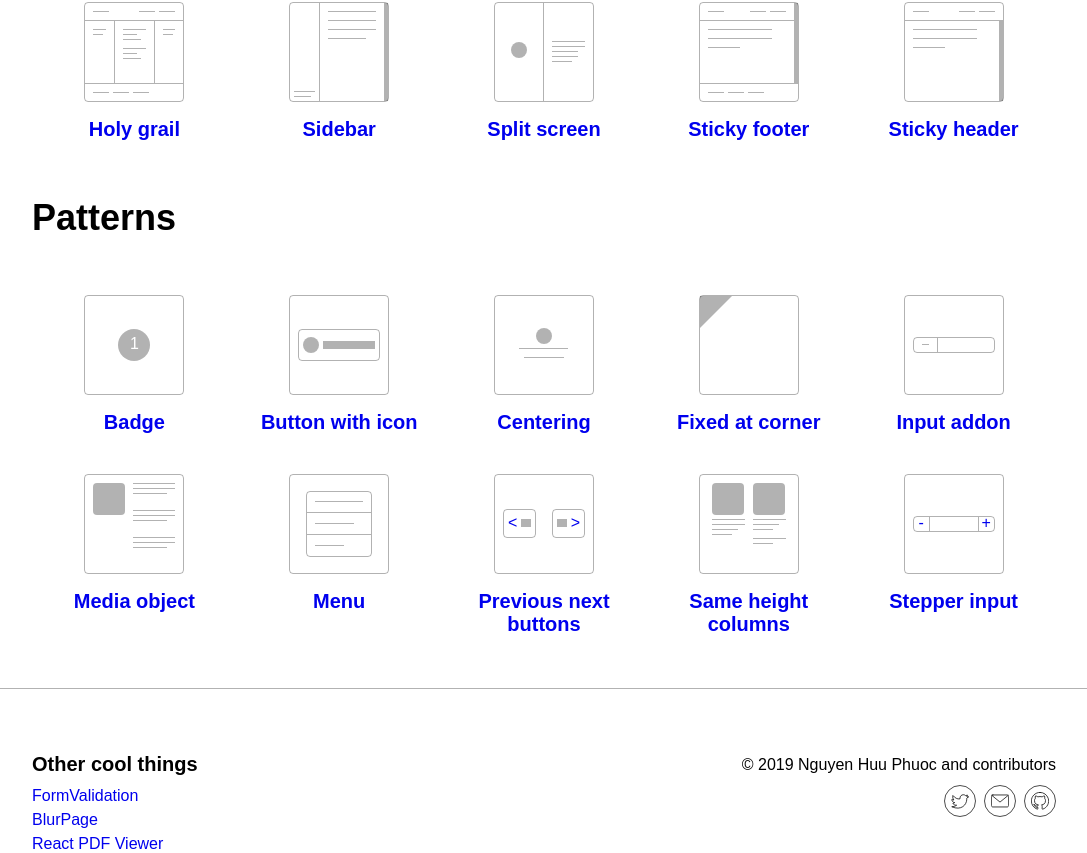
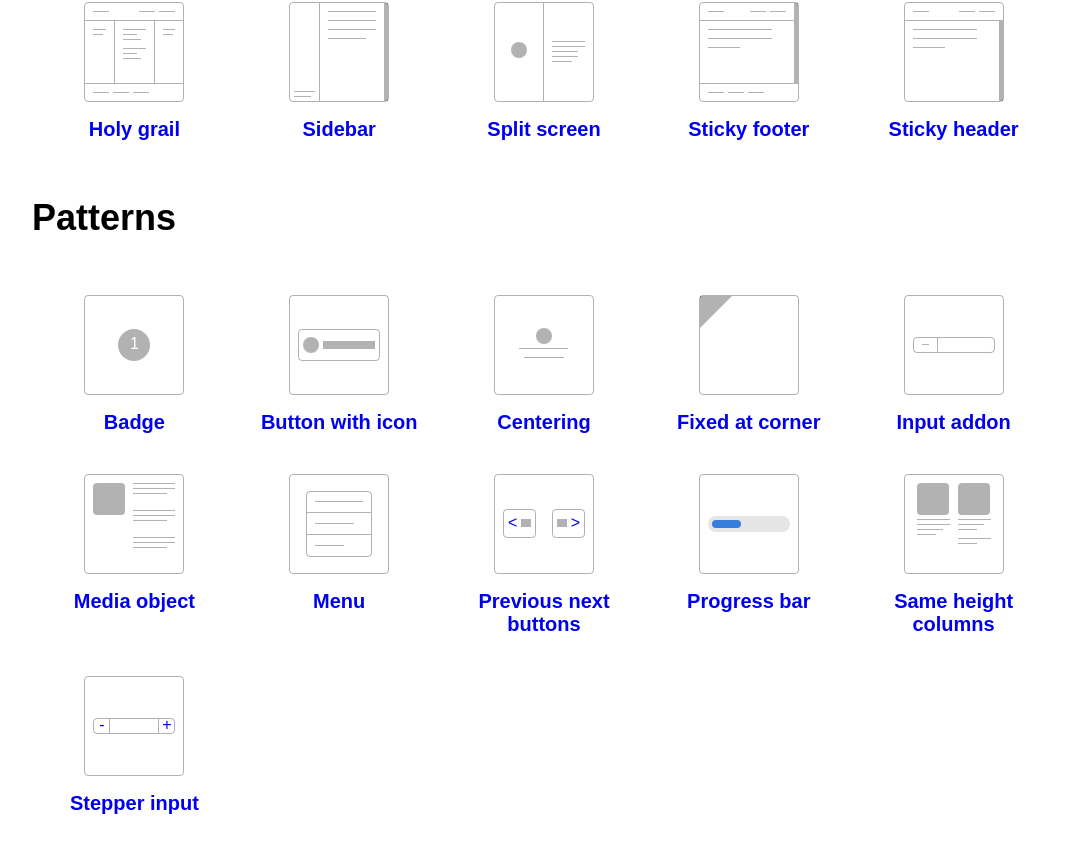
Before and after one commit to phuocng/csslayout, a React (Vite) app: page / in a window 1280 px wide. Shown: the part 363-1216 px from the top of the page, without its empty margins (96-1183 px from the left). Built offline with nearby package versions, Linux system fonts and the light colour scheme; a small style sheet from the web is missing.

Commit message:
Add progress bar

```diff
--- a/client/App.jsx
+++ b/client/App.jsx
@@ -11,6 +11,7 @@ import InputAddon from './layouts/input-add-on/Details';
 import MediaObject from './layouts/media-object/Details';
 import Menu from './layouts/menu/Details';
 import PreviousNextButtons from './layouts/previous-next-buttons/Details';
+import ProgressBar from './layouts/progress-bar/Details';
 import SameHeightColumns from './layouts/same-height-columns/Details';
 import Sidebar from './layouts/sidebar/Details';
 import SplitScreen from './layouts/split-screen/Details';
@@ -32,6 +33,7 @@ const App = () => {
                 <Route exact={true} path='/media-object'><MediaObject /></Route>
                 <Route exact={true} path='/menu'><Menu /></Route>
                 <Route exact={true} path='/previous-next-buttons'><PreviousNextButtons /></Route>
+                <Route exact={true} path='/progress-bar'><ProgressBar /></Route>
                 <Route exact={true} path='/same-height-columns'><SameHeightColumns /></Route>
                 <Route exact={true} path='/sidebar'><Sidebar /></Route>
                 <Route exact={true} path='/split-screen'><SplitScreen /></Route>
--- a/client/Home.jsx
+++ b/client/Home.jsx
@@ -10,6 +10,7 @@ import InputAddonCover from './layouts/input-add-on/Cover';
 import MediaObjectCover from './layouts/media-object/Cover';
 import MenuCover from './layouts/menu/Cover';
 import PreviousNextButtonCover from './layouts/previous-next-buttons/Cover';
+import ProgressBarCover from './layouts/progress-bar/Cover';
 import SameHeightColumnsCover from './layouts/same-height-columns/Cover';
 import SidebarCover from './layouts/sidebar/Cover';
 import SplitScreenCover from './layouts/split-screen/Cover';
@@ -126,6 +127,12 @@ const Home = () => {
                         </Link>
                     </div>
                     <div className="pa1 w-20">
+                        <Link to="/progress-bar" className="link flex flex-column items-center justify-center tc hover-bg-black-10 br2 pa3">
+                            <ProgressBarCover />
+                            <h4 className="f4 mv0 pt3">Progress bar</h4>
+                        </Link>
+                    </div>
+                    <div className="pa1 w-20">
                         <Link to="/same-height-columns" className="link flex flex-column items-center justify-center tc hover-bg-black-10 br2 pa3">
                             <SameHeightColumnsCover />
                             <h4 className="f4 mv0 pt3">Same height columns</h4>
--- /dev/null
+++ b/client/layouts/progress-bar/Cover.jsx
@@ -0,0 +1,17 @@
+import React from 'react';
+
+import Frame from '../../placeholders/Frame';
+
+const Cover = () => {
+    return (
+        <Frame>
+            <div className="h-100 flex flex-column items-center justify-center pa2">
+                <div className="h1 w-100 br-pill bg-black-10 pa1">
+                    <div className="w-40 br-pill h-100 bg-blue" />
+                </div>
+            </div>
+        </Frame>
+    );
+};
+
+export default Cover;
--- /dev/null
+++ b/client/layouts/progress-bar/Details.jsx
@@ -0,0 +1,68 @@
+import React, { useState } from 'react';
+
+import DetailsLayout from '../../DetailsLayout';
+import BrowserFrame from '../../placeholders/BrowserFrame';
+import SampleCode from '../../SampleCode';
+import useDocumentTitle from '../../useDocumentTitle';
+import useInterval from '../../hooks/useInterval';
+
+const Details = () => {
+    useDocumentTitle('CSS Layout ∙ Progress bar');
+    const [progress, setProgress] = useState(0);
+    useInterval(() => {
+        setProgress(v => v === 100 ? 0 : v + 1);
+    }, 1 * 100);
+
+    return (
+        <DetailsLayout>
+            <h1 className="f1 tc">Progress bar</h1>
+            <BrowserFrame
+                content={
+                    <div className="h-100 flex flex-column items-center justify-center">
+                        <div className="h1 w-50 br-pill bg-black-10">
+                            <div className="br-pill h-100 bg-blue flex items-center justify-center pa1 white f7" style={{ width: `${progress}%` }}>
+                                {progress}%
+                            </div>
+                        </div>
+                    </div>
+                }
+                source={
+<SampleCode
+lang="html"
+code={`
+<div style="
+    /* Colors */
+    background-color: rgba(0, 0, 0, .1);
+
+    /* Rounded border */
+    border-radius: 9999px;
+">
+    <div style="
+        /* Content is centered */
+        align-items: center;
+        display: flex;
+        justify-content: center;
+
+        /* Colors */
+        background-color: #357edd;
+        color: #fff;
+
+        /* Rounded border */
+        border-radius: 9999px;
+
+        /* Width based on the number of percentages */
+        width: 40%;
+    ">
+        <!-- The number of percentages -->
+        40%
+    </div>
+</div>
+`}
+/>
+                }
+            />
+        </DetailsLayout>
+    );
+};
+
+export default Details;
```
